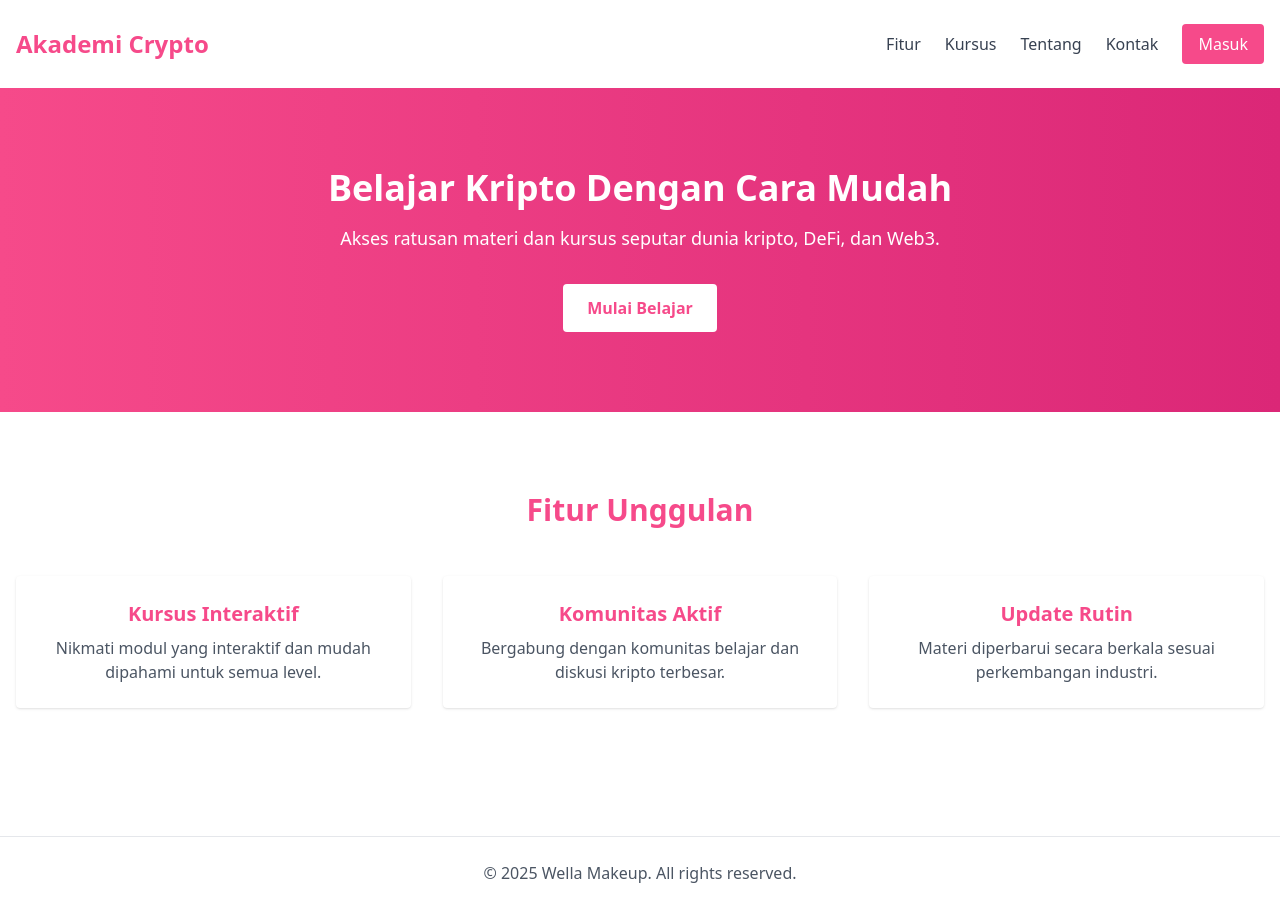
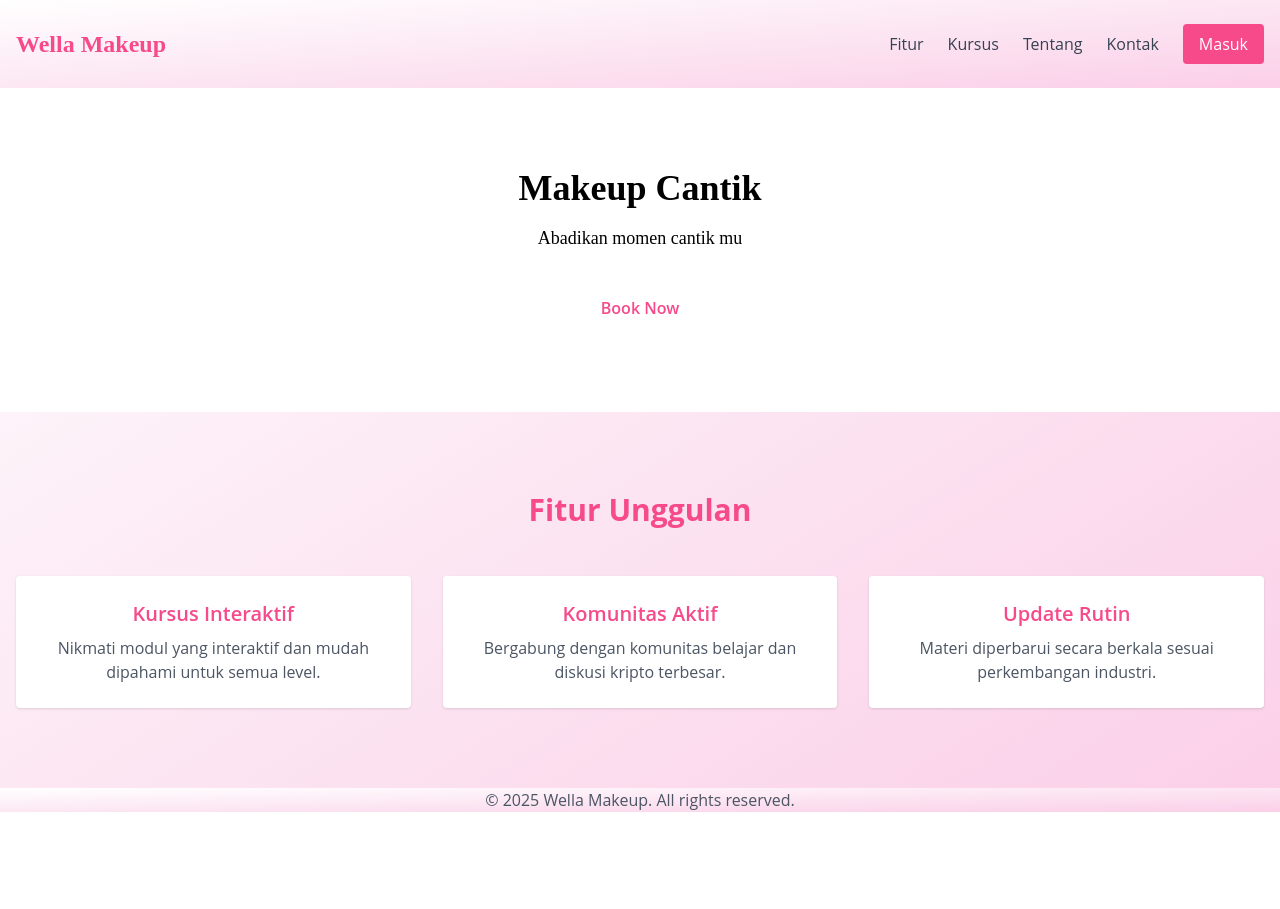
Before and after one commit to ifjika/wella-makeup, a React (Create React App) app in the folder frontend/: page / in a window 1280 px wide. After the commit the page ends 812 px from the top, so only its background shows below. Built offline with nearby package versions, Linux system fonts and the light colour scheme.

Commit message:
Checkpoint June 17

```diff
--- a/frontend/src/components/Footer.jsx
+++ b/frontend/src/components/Footer.jsx
@@ -2,7 +2,7 @@ import React from "react";
 
 export default function Footer() {
   return (
-    <footer className="bg-white py-6 border-t mt-12">
+    <footer className="bg-gradient-to-br from-white via-pink-100 to-pink-200">
       <div className="container mx-auto px-4 text-center text-gray-600">
         &copy; {new Date().getFullYear()} Wella Makeup. All rights reserved.
       </div>
--- a/frontend/src/components/Header.jsx
+++ b/frontend/src/components/Header.jsx
@@ -2,9 +2,11 @@ import React from "react";
 
 export default function Header() {
   return (
-    <header className="bg-white shadow">
+    <header className="bg-gradient-to-br from-white via-pink-100 to-pink-200">
       <div className="container mx-auto px-4 py-6 flex justify-between items-center">
-        <h1 className="text-2xl font-bold text-primary">Akademi Crypto</h1>
+        <h1 className="text-2xl font-display font-bold text-primary">
+          Wella Makeup
+        </h1>
         <nav className="space-x-6">
           <a href="#features" className="text-gray-700 hover:text-blue-600">
             Fitur
--- a/frontend/src/index.css
+++ b/frontend/src/index.css
@@ -1,6 +1,9 @@
 @tailwind base;
 @tailwind components;
 @tailwind utilities;
+
+@import url("https://fonts.googleapis.com/css2?family=Open+Sans:wght@300;400;600;700&family=Playfair+Display:wght@400;600;700&display=swap");
+@import url("https://fonts.googleapis.com/css2?family=Playfair+Display:ital,wght@0,400..900;1,400..900&display=swap");
 
 body {
   margin: 0;
--- a/frontend/src/pages/Home.jsx
+++ b/frontend/src/pages/Home.jsx
@@ -4,22 +4,19 @@ import Footer from "../components/Footer";
 
 const Home = () => {
   return (
-    <div className="min-h-screen bg-background font-sans">
+    <div className="min-h-screen bg-gradient-to-br from-white via-pink-100 to-pink-200 font-sans">
       {/* Header */}
       <Header />
 
       {/* Hero Section */}
-      <section className="bg-gradient-to-r from-primary to-primary-dark text-white py-20">
+      <section className="bg-white text-pinklight py-20">
         <div className="container mx-auto px-4 text-center">
-          <h2 className="text-4xl font-bold mb-4">
-            Belajar Kripto Dengan Cara Mudah
+          <h2 className="text-4xl font-display font-bold mb-4">
+            Makeup Cantik
           </h2>
-          <p className="text-lg mb-8">
-            Akses ratusan materi dan kursus seputar dunia kripto, DeFi, dan
-            Web3.
-          </p>
+          <p className="text-lg font-display mb-8">Abadikan momen cantik mu</p>
           <button className="bg-white text-primary font-semibold px-6 py-3 rounded hover:bg-gray-100">
-            Mulai Belajar
+            Book Now
           </button>
         </div>
       </section>
--- a/frontend/tailwind.config.js
+++ b/frontend/tailwind.config.js
@@ -7,8 +7,14 @@ module.exports = {
         primary: {
           DEFAULT: "#F64A8A",
           dark: "#db2777",
+          pinklight: "#ffe6f0",
+          pinksoft: "#fcdde8",
         },
-        background: "#ffffff",
+        background: "#fffff",
+      },
+      fontFamily: {
+        display: ["Playfair Display", "serif"], // untuk heading
+        sans: ["Open Sans", "sans-serif"], // untuk body text
       },
     },
   },
```
